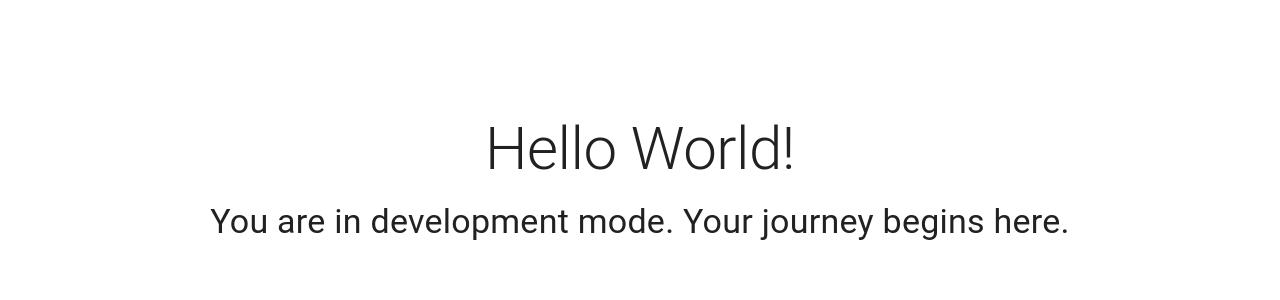
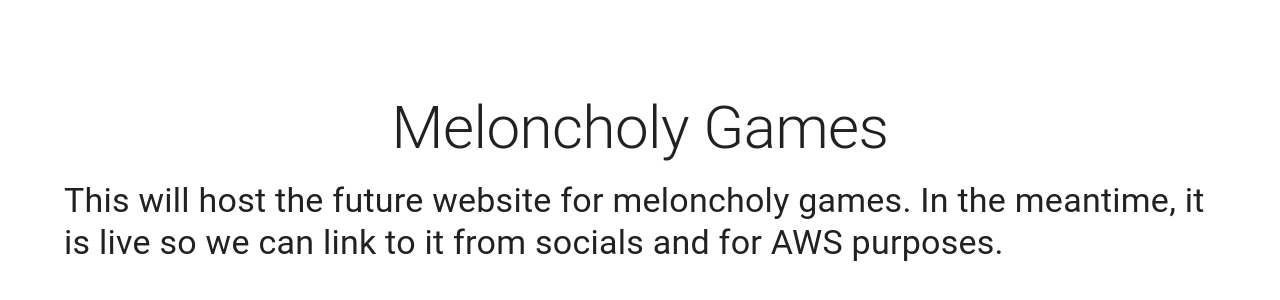
Before and after one commit to Meloncholy-Games/Meloncholy-Games-Website, a React (Vite) app: page / in a window 1280 px wide. Shown: the part 214-514 px from the top of the page. Built offline with nearby package versions, Linux system fonts and the light colour scheme.

Commit message:
Update Website

```diff
--- a/src/components/Layout.tsx
+++ b/src/components/Layout.tsx
@@ -13,11 +13,12 @@
 				style={{ height: "100vh" }}
 			>
 				<Grid item>
-					<Typography variant={"h2"}>Hello World!</Typography>
+					<Typography variant={"h2"}>Meloncholy Games</Typography>
 				</Grid>
 				<Grid item>
 					<Typography variant={"h4"}>
-						You are in {import.meta.env.MODE} mode. Your journey begins here.
+						This will host the future website for meloncholy games.
+						In the meantime, it is live so we can link to it from socials and for AWS purposes.
 					</Typography>
 				</Grid>
 			</Grid>
```
Also changed, not shown: package.json (+17 -17 lines), 2 other files (tests, documents, lock files or other folders).
